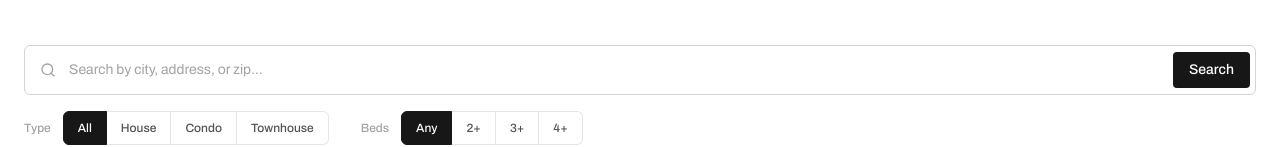
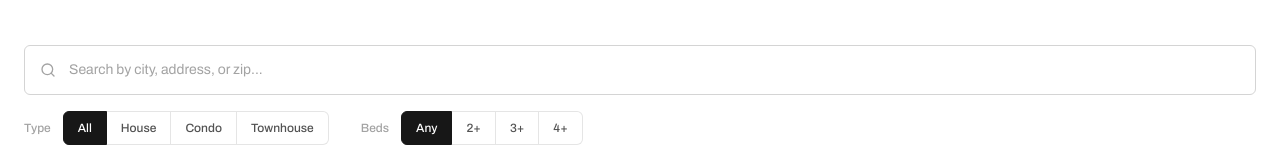
Before and after one commit to Xhimi1/JimEstate, a Next.js app: page /listings in a window 1280 px wide. Shown: the part 203-350 px from the top of the page. Built offline with nearby package versions, Linux system fonts and the light colour scheme.

Commit message:
SearchBar: remove search button

```diff
--- a/components/SearchBar.tsx
+++ b/components/SearchBar.tsx
@@ -35,14 +35,8 @@ export default function SearchBar({
           value={value}
           onChange={handleChange}
           placeholder={placeholder}
-          className="w-full rounded-md border border-neutral-300 bg-white py-3.5 pl-11 pr-28 text-sm text-neutral-900 placeholder-neutral-400 outline-none focus:border-neutral-900 transition-colors"
+          className="w-full rounded-md border border-neutral-300 bg-white py-3.5 pl-11 pr-4 text-sm text-neutral-900 placeholder-neutral-400 outline-none focus:border-neutral-900 transition-colors"
         />
-        <button
-          type="submit"
-          className="absolute right-1.5 top-1/2 -translate-y-1/2 rounded bg-neutral-900 px-4 py-2 text-sm font-medium text-white hover:bg-neutral-700 transition-colors"
-        >
-          Search
-        </button>
       </div>
     </form>
   )
```
